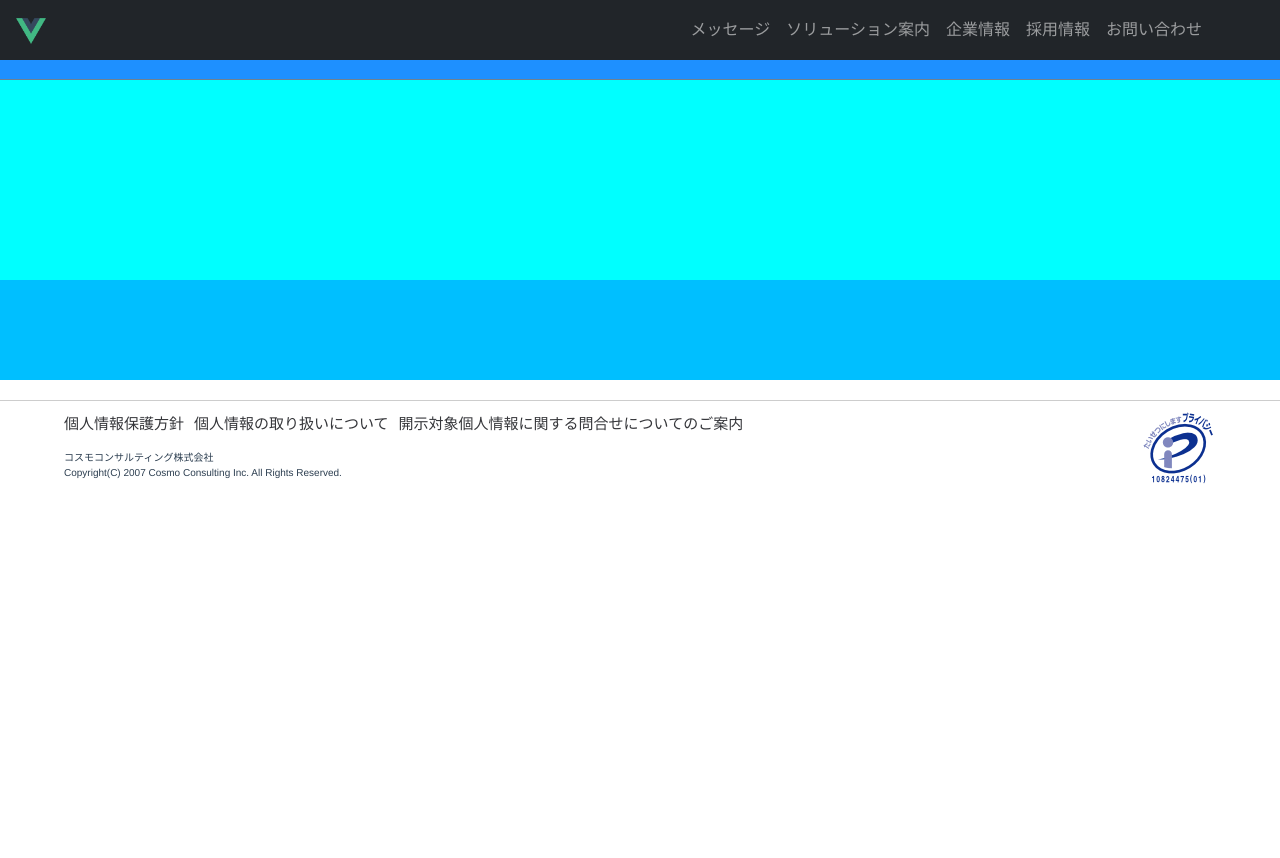
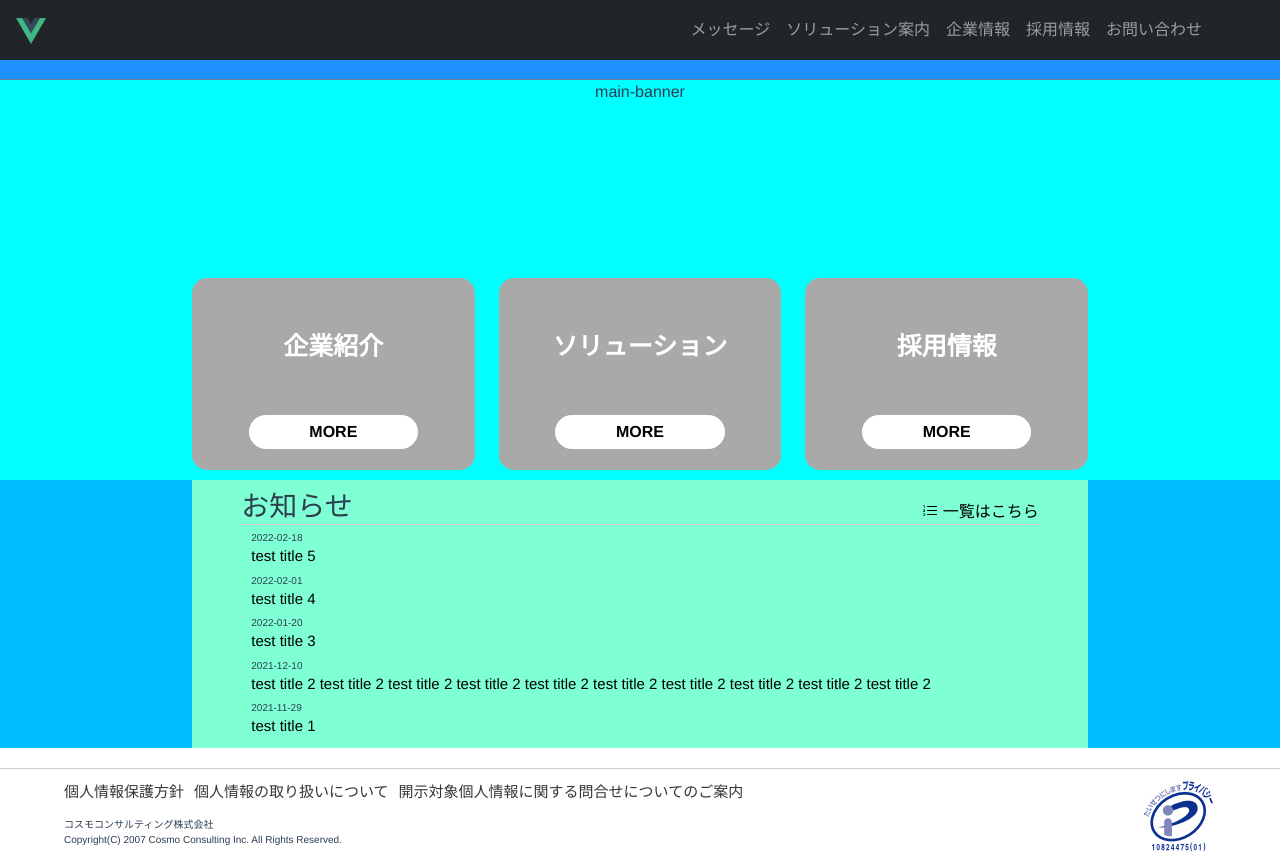
Before and after one commit to snowmemorySM/cosmo-home, a Vue app: page / in a window 1280 px wide. Before the commit the page ends 800 px from the top, so only its background shows below. Built offline with nearby package versions, Linux system fonts and the light colour scheme.

Commit message:
ホームレイアウト

```diff
--- a/src/views/Home.vue
+++ b/src/views/Home.vue
@@ -1,10 +1,51 @@
 <template>
   <div class="main-container">
     <div id="main-banner">
-
+      main-banner
+      <div class="quick-links">
+        <div class="row">
+          <div class="col-sm">
+            <a href="/company" class="main-link-info">
+              <div class="title">企業紹介</div>
+              <div class="more">MORE</div>
+            </a>
+          </div>
+          <div class="col-sm">
+            <a href="/solution"  class="main-link-info">
+              <div class="title">ソリューション</div>
+              <div class="more">MORE</div>
+            </a>
+          </div>
+          <div class="col-sm">
+            <a href="/recruit" class="main-link-info">
+              <div class="title">採用情報</div>
+              <div class="more">MORE</div>
+            </a>
+          </div>
+        </div>
+      </div>
     </div>
     <div id="main-info">
-
+        <div class="notice-box">
+          <div class="notice-title-box">
+            <span class="left-title">
+              <h3>お知らせ</h3>
+            </span>
+            <span class="right-btn">
+              <b-link href="#foo" disabled>
+                <b-icon icon="list-ol" aria-hidden="true"></b-icon> 一覧はこちら
+              </b-link>
+            </span>
+          </div>
+          <div class="notice-list">
+            <div v-for="(item, index) in list" :key="index" class="row-box">
+              <div class="notice-date">{{item.date}}</div>
+              <div class="notice-title">
+                <a v-bind:href="`/notice/${item.id}`">{{item.title}}</a>
+              </div>
+            </div>
+          </div>
+        </div>
     </div>
   </div>
 </template>
@@ -15,17 +56,150 @@ export default {
   name: 'Home',
   components: {
 
-  }
+  },
+  data() {
+    return {
+      list: [
+        {
+          id: 5,
+          date: '2022-02-18',
+          title: 'test title 5'
+        },
+        {
+          id: 4,
+          date: '2022-02-01',
+          title: 'test title 4'
+        },
+        {
+          id: 3,
+          date: '2022-01-20',
+          title: 'test title 3'
+        },
+        {
+          id: 2,
+          date: '2021-12-10',
+          title: 'test title 2 test title 2 test title 2 test title 2 test title 2 test title 2 test title 2 test title 2 test title 2 test title 2'
+        },
+        {
+          id: 1,
+          date: '2021-11-29',
+          title: 'test title 1'
+        },
+      ],
+    };
+  },
 }
 </script>
 
 <style scoped>
 #main-banner {
+  position: relative;
   background-color: aqua;
-  min-height: 200px;
+  min-height: 400px;
 }
 #main-info {
+  position: relative;
   background-color: deepskyblue;
   min-height: 100px;
 }
+
+.quick-links {
+  position: absolute;
+  width: 70%;
+  margin: 0 auto;
+  bottom: 10px;
+  left: 15%;
+}
+
+.quick-links .row a {
+  background-size: cover;
+  text-decoration-line: none;
+  background: darkgrey;
+  display: block;
+  padding-bottom: 1px;
+  border-radius: 15px;
+}
+
+.quick-links .main-link-info .title {
+    padding: 50px 0 30px;
+    font-size: 25px;
+    color: #FFF;
+    font-weight: bold;
+}
+
+.quick-links .main-link-info .more {
+    width: 60%;
+    margin: 0 auto;
+    padding: 5px 20px;
+    background-color: #fff;
+    color: #000;
+    font-weight: bold;
+    border-radius: 17px;
+    margin-top: 20px;
+    margin-bottom: 20px;
+}
+
+.notice-box {
+  width: 70%;
+  margin: 0 auto;
+  min-height: 200px;
+  padding: 5px;
+  background-color: aquamarine;
+}
+
+#main-info .notice-box .notice-title-box,
+#main-info .notice-box .notice-list {
+  position: relative;
+  width: 90%;
+  margin: 0 auto;
+}
+
+#main-info .notice-box .notice-title-box {
+  padding: 5px 0 34px 0;
+  border-bottom: 1px solid #CDCDCD;
+}
+
+#main-info .notice-box .notice-title-box .left-title {
+  position: absolute;
+  left: 0;
+}
+
+#main-info .notice-box .notice-title-box .right-btn {
+  position: absolute;
+  padding-top: 10px;
+  right: 0;
+}
+
+#main-info .notice-box a {
+  color: #000;
+  text-decoration: none;
+}
+
+#main-info .notice-box .notice-list {
+  margin-top: 5px;
+  min-height: 50px;
+  text-align: left;
+}
+
+#main-info .notice-box .notice-list .row-box {
+  position: relative;
+  width: 100%;
+  padding-bottom: 5px;
+}
+
+.notice-date, .notice-title {
+  padding: 0 10px;
+}
+
+.notice-date {
+  font-size: 10px;
+}
+
+.notice-title {
+  font-size: 15px;
+  overflow:hidden;
+  text-overflow:ellipsis;
+  white-space:nowrap;
+}
+
 </style>
```
